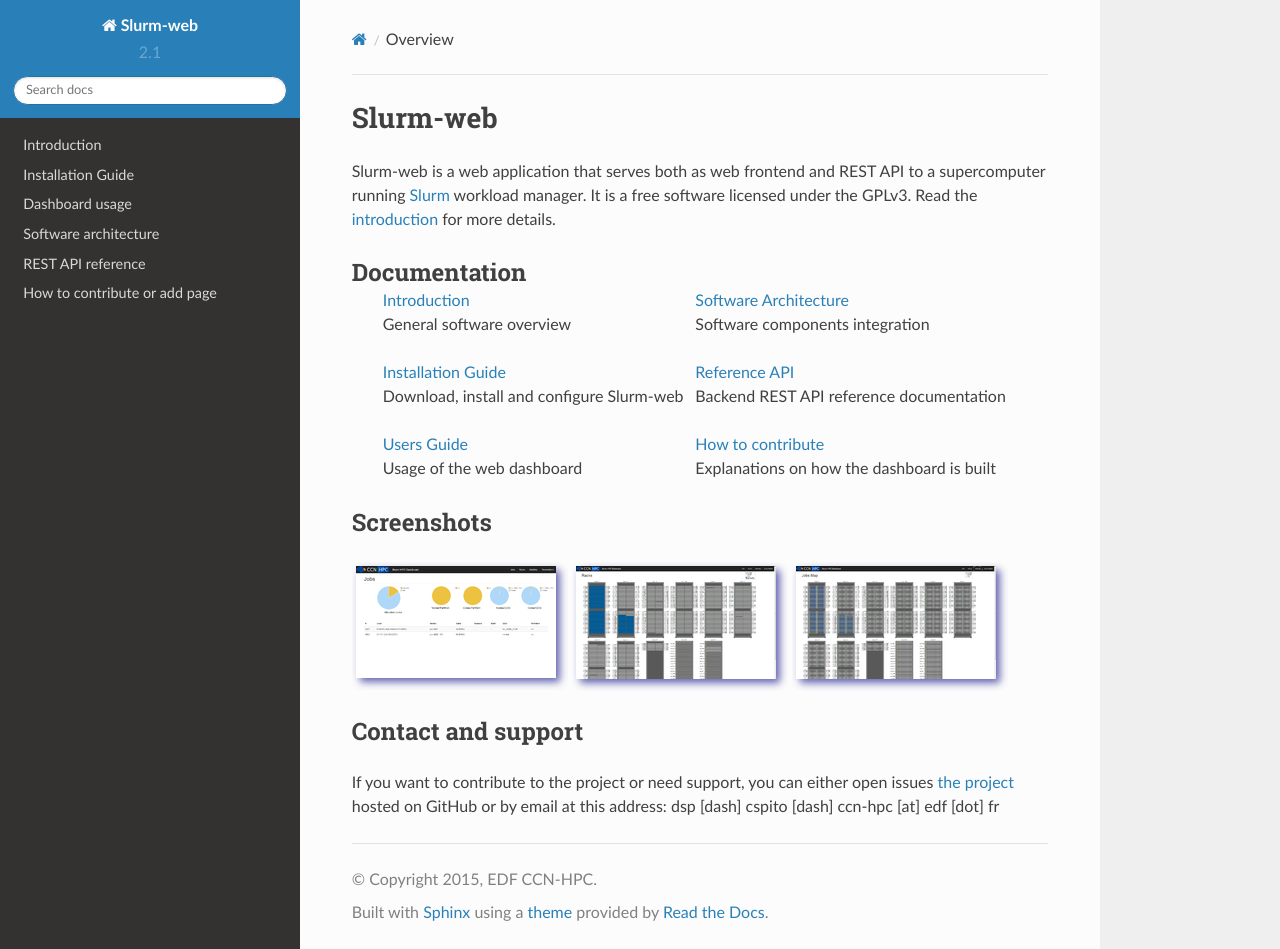
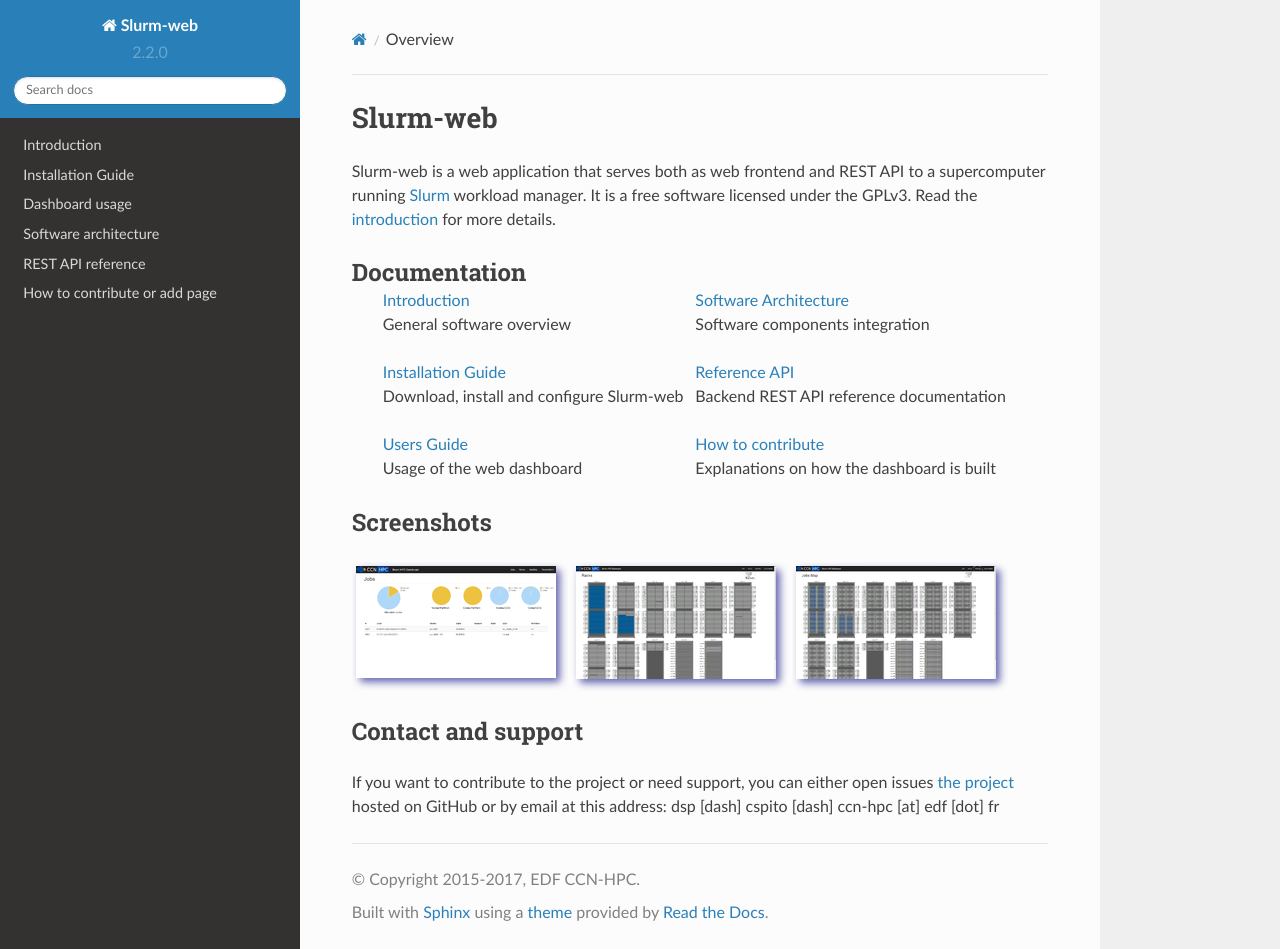
Before and after one commit to rackslab/Slurm-web, a Sphinx documentation site: the page built from doc/index.rst, in a window 1280 px wide and 949 px high. Built offline with Sphinx 7.4.7 and the Read the Docs theme 2.0.0, drawn with Linux system fonts in a browser that asks for light colours.

Commit message:
Release v2.2.0

```diff
--- a/doc/conf.py
+++ b/doc/conf.py
@@ -44,16 +44,16 @@
 
 # General information about the project.
 project = u'Slurm-web'
-copyright = u'2015, EDF CCN-HPC'
+copyright = u'2015-2017, EDF CCN-HPC'
 
 # The version info for the project you're documenting, acts as replacement for
 # |version| and |release|, also used in various other places throughout the
 # built documents.
 #
 # The short X.Y version.
-version = '2.1'
+version = '2.2.0'
 # The full version, including alpha/beta/rc tags.
-release = '2.1'
+release = '2.2.0'
 
 # The language for content autogenerated by Sphinx. Refer to documentation
 # for a list of supported languages.
```
Also changed, not shown: 2 other files.
